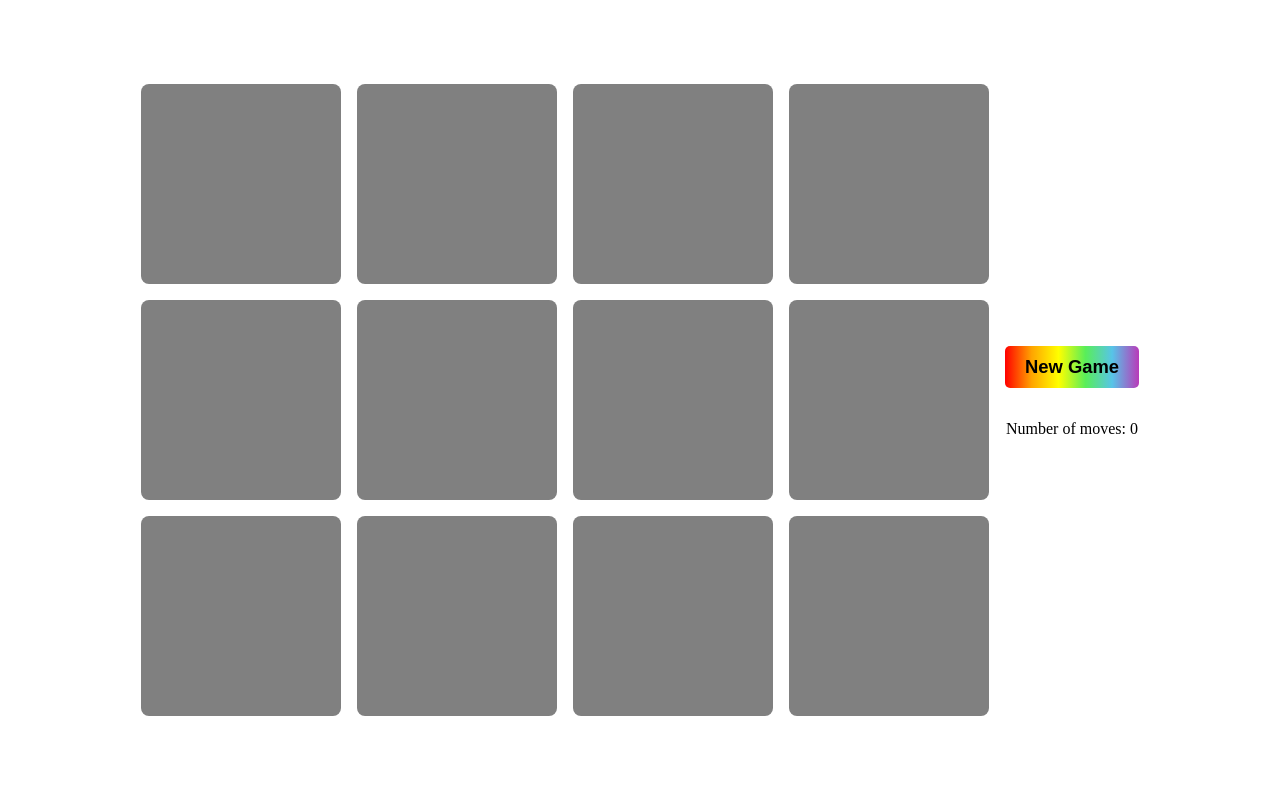
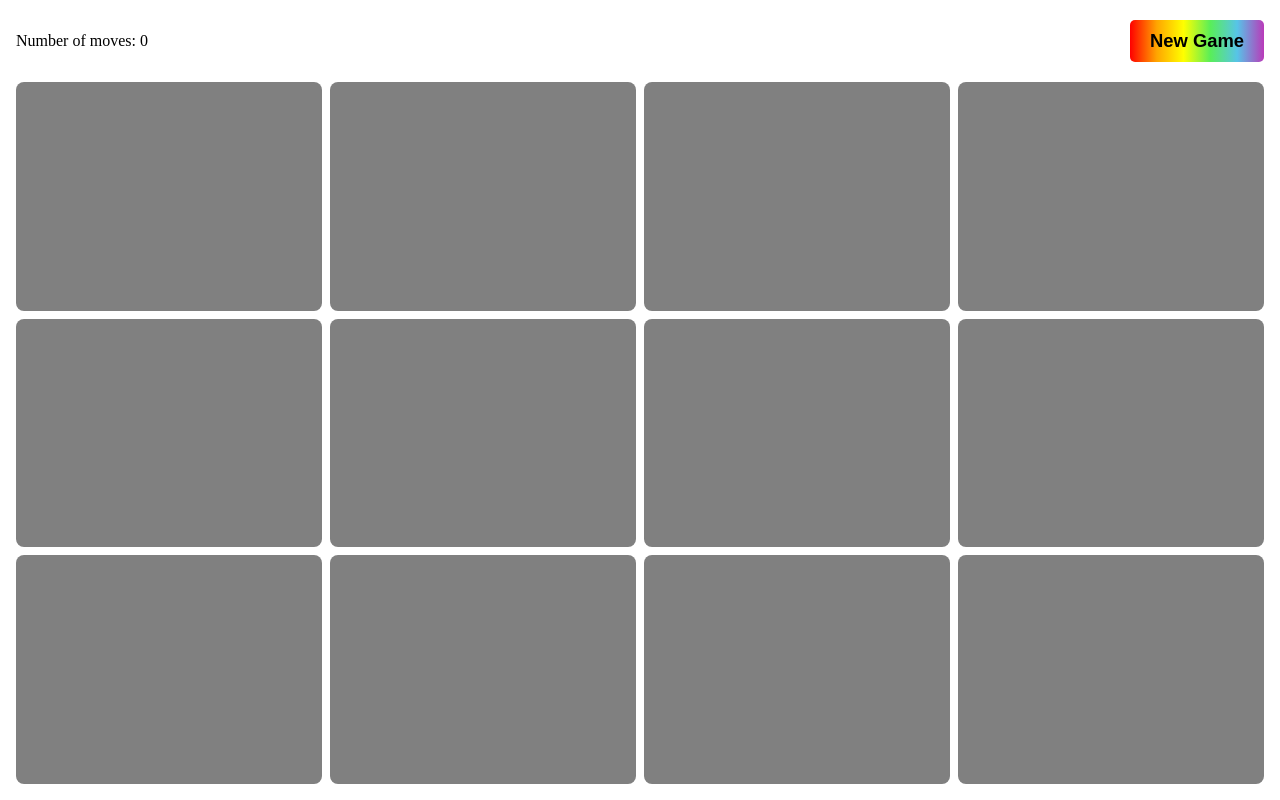
Before and after one commit to CamilleJennyLe/memory-rainbow, a React (Vite) app: page / in a window 1280 px wide. Built offline with nearby package versions, Linux system fonts and the light colour scheme.

Commit message:
Fix style gap

```diff
--- a/src/board/board.css
+++ b/src/board/board.css
@@ -1,9 +1,14 @@
 .memory-board {
-  gap: 1em;
+  gap: 0.5rem;
   display: grid;
-  grid-template-columns: repeat(4, 1fr);
-  grid-template-rows: repeat(3, 1fr);
+  grid-template-columns: repeat(4, minmax(0, 1fr));
+  grid-template-rows: repeat(3, minmax(0, 1fr));
   box-sizing: border-box;
+  flex-grow: 1;
+  width: 100%;
+  max-width: 100%;
+  min-width: 0;
+  min-height: 0;
 }
 
 .container {
@@ -13,30 +18,21 @@
   height: 100dvh;
   min-height: fit-content;
   justify-content: center;
-  gap: 1em;
-  padding: 1em;
+  gap: 1rem;
+  padding: 1rem;
+  flex-direction: column;
+  width: 100%;
+  max-width: 100%;
+  min-width: 0;
 }
 
 .actions {
   display: flex;
-  flex-direction: column;
   align-items: center;
-  justify-content: space-around;
-  gap: 1em;
-}
-
-@media (orientation: portrait) {
-  .container {
-    flex-direction: column;
-  }
-  .memory-board {
-    grid-template-columns: repeat(3, 1fr);
-    grid-template-rows: repeat(4, 1fr);
-  }
-  .actions {
-    flex-direction: row;
-    font-size: 1.5em;
-  }
+  justify-content: space-between;
+  gap: 1rem;
+  min-width: fit-content;
+  width: 100%;
 }
 
 .new-game-button {
@@ -55,5 +51,12 @@
   border: none;
   cursor: pointer;
   font-weight: bold;
-  font-size: 1.15em;
+  font-size: 1.15rem;
 }
+
+@media (orientation: portrait) {
+  .memory-board {
+    grid-template-columns: repeat(3, minmax(0, 1fr));
+    grid-template-rows: repeat(4, minmax(0, 1fr));
+  }
+}
--- a/src/board/board.tsx
+++ b/src/board/board.tsx
@@ -9,16 +9,16 @@ function Board() {
   }, []);
   return (
     <div className="container">
+      <div className="actions">
+        <p>Number of moves: {numberOfMoves}</p>
+        <button className="new-game-button" onClick={newGame}>
+          New Game
+        </button>
+      </div>
       <div className="memory-board">
         {board.map((card, index) => (
           <Card key={`${index}-${card.color}`} index={index} />
         ))}
-      </div>
-      <div className="actions">
-        <button className="new-game-button" onClick={newGame}>
-          New Game
-        </button>
-        <p>Number of moves: {numberOfMoves}</p>
       </div>
     </div>
   );
--- a/src/card/card.css
+++ b/src/card/card.css
@@ -1,6 +1,11 @@
 .card {
-  width: calc(100vmin / 4);
-  aspect-ratio: 1 / 1;
+  box-sizing: border-box;
+  width: 100%;
+  max-width: 100%;
+  max-height: 100%;
+  height: 100%;
+  min-width: 0;
+  min-height: 0;
   border-radius: 8px;
 }
 
```
